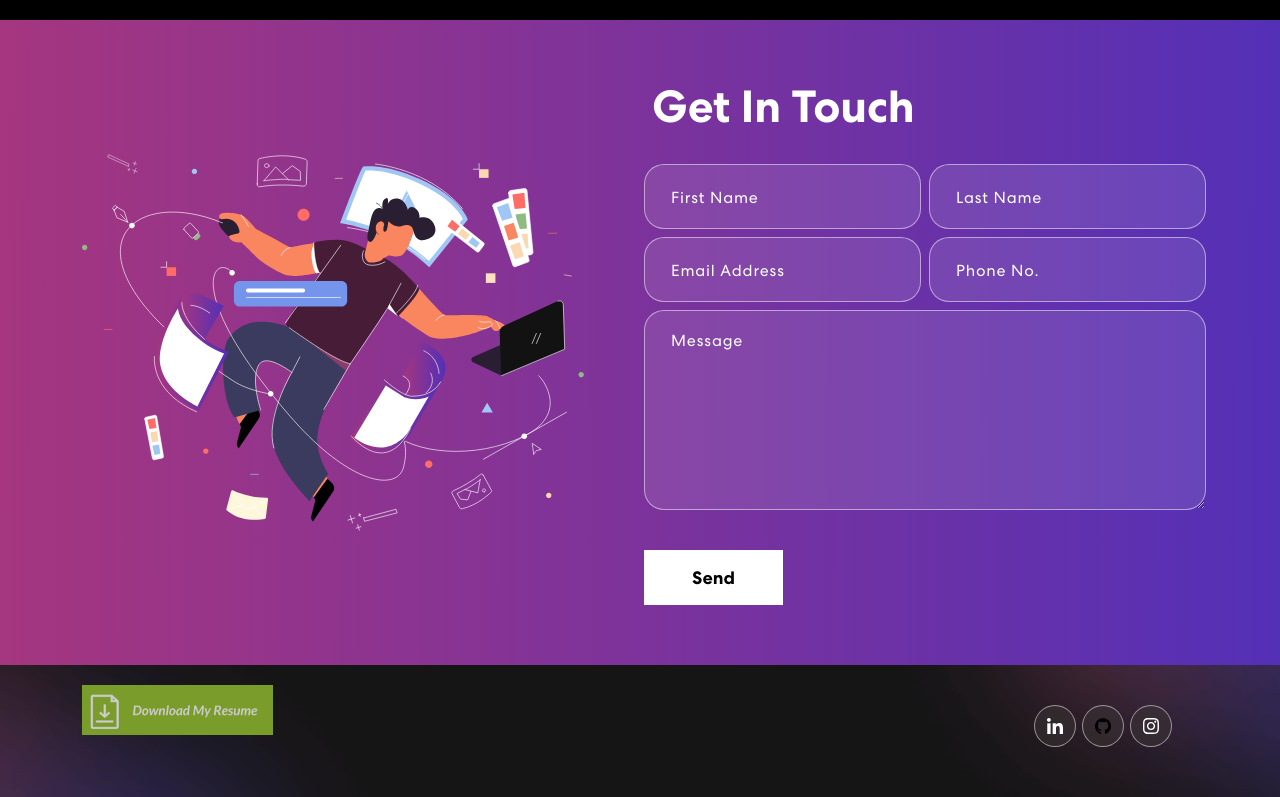
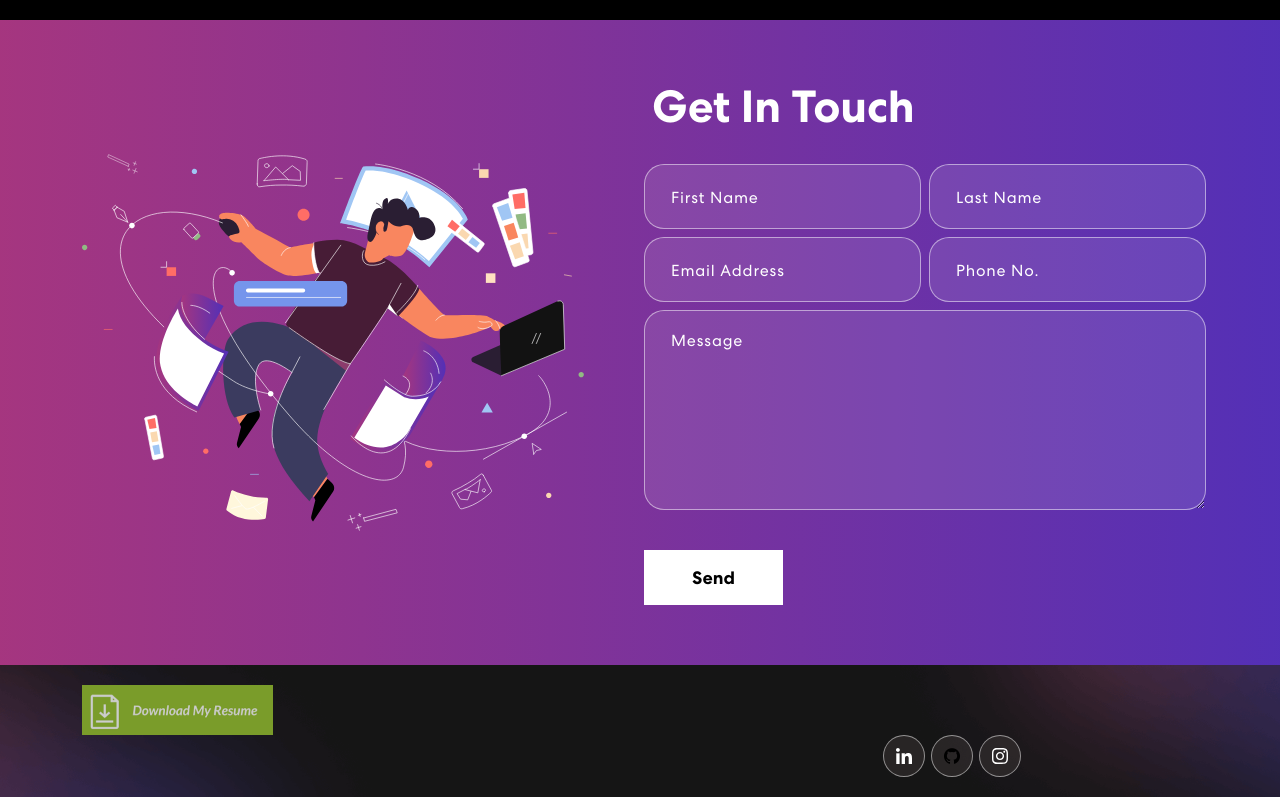
Before and after one commit to saurav9283/MY_Portfolio, a React (Create React App) app: page / in a window 1280 px wide. Shown: the part 2000-2797 px from the top of the page. Built offline with nearby package versions, Linux system fonts and the light colour scheme.

Commit message:
last commit

```diff
--- a/src/App.css
+++ b/src/App.css
@@ -1,17 +1,17 @@
 /************ Custom Font ************/
 @font-face {
   font-family: Centra;
-	src: url('./assets/font/CentraNo2-Bold.ttf');
+  src: url("./assets/font/CentraNo2-Bold.ttf");
   font-weight: 700;
 }
 @font-face {
   font-family: Centra;
-	src: url('./assets/font/CentraNo2-Medium.ttf');
+  src: url("./assets/font/CentraNo2-Medium.ttf");
   font-weight: 500;
 }
 @font-face {
   font-family: Centra;
-	src: url('./assets/font/CentraNo2-Book.ttf');
+  src: url("./assets/font/CentraNo2-Book.ttf");
   font-weight: 400;
 }
 
@@ -21,7 +21,6 @@
   padding: 0;
   box-sizing: border-box;
 }
-
 
 html {
   scroll-behavior: smooth;
@@ -34,16 +33,25 @@ body {
   position: relative;
   background-color: #121212 !important;
   color: #fff !important;
-  font-family: 'Centra', sans-serif !important;
+  font-family: "Centra", sans-serif !important;
 }
 
-h1, h2, h3, h4, h5, h6 {
+h1,
+h2,
+h3,
+h4,
+h5,
+h6 {
   margin: 0;
   padding: 0;
   line-height: normal;
 }
 
-p, a, li, button, ul {
+p,
+a,
+li,
+button,
+ul {
   margin: 0;
   padding: 0;
   line-height: normal;
@@ -64,16 +72,18 @@ button {
   background-color: transparent;
 }
 
-input:focus, textarea:focus, select:focus {
+input:focus,
+textarea:focus,
+select:focus {
   outline: none;
 }
 
-@media (min-width:1700px) {
+/* @media (min-width: 1700px) {
   main .container {
     max-width: 100%;
     padding: 0 150px;
   }
-}
+} */
 
 p.success {
   color: green;
@@ -89,7 +99,7 @@ nav.navbar {
   width: 100%;
   top: 0;
   z-index: 9999;
-  transition:  0.32s ease-in-out;
+  transition: 0.32s ease-in-out;
 }
 nav.navbar.scrolled {
   padding: 0px 0;
@@ -100,7 +110,7 @@ nav.navbar a.navbar-brand {
 }
 nav.navbar .navbar-nav .nav-link.navbar-link {
   font-weight: 400;
-  color: #fff ; /* !important */
+  color: #fff; /* !important */
   letter-spacing: 0.8px;
   padding: 0 25px;
   font-size: 18px;
@@ -115,15 +125,15 @@ span.navbar-text {
   display: flex;
   align-items: center;
 }
-.social-icon {
+.social-icon1 {
   display: inline-block;
-    margin-left: 14px;
+  margin-left: 20px;
   margin-top: 25px;
 }
-.social-icon a {
+.social-icon1 a {
   width: 42px;
   height: 42px;
-    background-color:rgba(61, 54, 54, 0.5);
+  background-color: rgba(61, 54, 54, 0.5);
   display: inline-flex;
   border-radius: 50%;
   margin-right: 6px;
@@ -132,8 +142,7 @@ span.navbar-text {
   line-height: 1;
   border: 1px solid rgba(255, 255, 255, 0.5);
 }
-.social-icon a::before
-{
+.social-icon1 a::before {
   content: "";
   width: 42px;
   height: 42px;
@@ -143,16 +152,16 @@ span.navbar-text {
   transform: scale(0);
   transition: 0.3s ease-in-out;
 }
-.social-icon a:hover::before {
+.social-icon1 a:hover::before {
   transform: scale(1);
 }
-.social-icon a img {
+.social-icon1 a img {
   width: 40%;
-	z-index: 1;
+  /* z-index: 1; */
   transition: 0.3s ease-in-out;
 }
-.social-icon a:hover img {
-	filter: brightness(0) saturate(100%) invert(0%) sepia(7%) saturate(98%) hue-rotate(346deg) brightness(95%) contrast(86%);
+.social-icon1 a:hover img {
+  filter: brightness(0) ;
 }
 .navbar-text button {
   font-weight: 700;
@@ -213,7 +222,7 @@ nav.navbar .navbar-toggler-icon:before {
   background-color: #fff;
   top: 0;
   left: 0;
-	content: '';
+  content: "";
   z-index: 2;
   transition: all 300ms linear;
 }
@@ -238,16 +247,20 @@ nav.navbar .navbar-toggler[aria-expanded="true"] .navbar-toggler-icon {
 .banner {
   margin-top: 0;
   padding: 260px 0 40px 0;
-  background-image: url('./assets/img/banner-bg.png');
+  background-image: url("./assets/img/banner-bg.png");
   background-position: top center;
   background-size: cover;
   background-repeat: no-repeat;
 }
-.banner .tagline{
+.banner .tagline {
   font-weight: 700;
   letter-spacing: 0.8px;
   padding: 8px 10px;
-  background: linear-gradient(90.21deg, rgba(170, 54, 124, 0.5) -5.91%, rgba(74, 47, 189, 0.5) 111.58%);
+  background: linear-gradient(
+    90.21deg,
+    rgba(170, 54, 124, 0.5) -5.91%,
+    rgba(74, 47, 189, 0.5) 111.58%
+  );
   border: 1px solid rgba(255, 255, 255, 0.5);
   font-size: 20px;
   margin-bottom: 16px;
@@ -261,16 +274,10 @@ nav.navbar .navbar-toggler[aria-expanded="true"] .navbar-toggler-icon {
   margin-bottom: 20px;
   display: block;
 }
-.ddb{
-  background-color: #8064A2 !important;
+.ddb {
+  background-color: #8064a2 !important;
 }
-/* .banner p {
-  color: #B8B8B8;
-  font-size: 18px;
-  letter-spacing: 0.8px;
-  line-height: 1.5em;
-  width: 96%;
-} */
+
 .banner button {
   color: #fff;
   font-weight: 700;
@@ -325,7 +332,7 @@ nav.navbar .navbar-toggler[aria-expanded="true"] .navbar-toggler-icon {
 	font-weight: 700;
 } */
 .skill p {
-    color: #B8B8B8;
+  color: #b8b8b8;
   font-size: 18px;
   letter-spacing: 0.8px;
   line-height: 1.5em;
@@ -390,7 +397,7 @@ nav.navbar .navbar-toggler[aria-expanded="true"] .navbar-toggler-icon {
   position: absolute;
   width: 0;
   height: 100%;
-    background: linear-gradient(90.21deg, #AA367C -5.91%, #4A2FBD 111.58%);
+  background: linear-gradient(90.21deg, #aa367c -5.91%, #4a2fbd 111.58%);
   top: 0;
   left: 0;
   z-index: -1;
@@ -422,7 +429,7 @@ nav.navbar .navbar-toggler[aria-expanded="true"] .navbar-toggler-icon {
 }
 .proj-imgbx::before {
   content: "";
-  background: linear-gradient(90.21deg, #AA367C -5.91%, #4A2FBD 111.58%);
+  background: linear-gradient(90.21deg, #aa367c -5.91%, #4a2fbd 111.58%);
   opacity: 0.85;
   position: absolute;
   width: 100%;
@@ -470,7 +477,7 @@ nav.navbar .navbar-toggler[aria-expanded="true"] .navbar-toggler-icon {
 
 /************ Projects Css ************/
 .contact {
-  background: linear-gradient(90.21deg, #AA367C -5.91%, #4A2FBD 111.58%);
+  background: linear-gradient(90.21deg, #aa367c -5.91%, #4a2fbd 111.58%);
   padding: 60px 0 200px 0;
   margin-bottom: -140px;
 }
@@ -482,7 +489,8 @@ nav.navbar .navbar-toggler[aria-expanded="true"] .navbar-toggler-icon {
   font-weight: 700;
   margin-bottom: 30px;
 }
-.contact form input, .contact form textarea {
+.contact form input,
+.contact form textarea {
   width: 100%;
   background: rgba(255, 255, 255, 0.1);
   border: 1px solid rgba(255, 255, 255, 0.5);
@@ -495,16 +503,19 @@ nav.navbar .navbar-toggler[aria-expanded="true"] .navbar-toggler-icon {
   letter-spacing: 0.8px;
   transition: 0.3s ease-in-out;
 }
-.contact form input:focus, .contact form textarea:focus {
+.contact form input:focus,
+.contact form textarea:focus {
   background: rgba(255, 255, 255, 1);
   color: #121212;
 }
-.contact form input::placeholder, .contact form textarea::placeholder {
+.contact form input::placeholder,
+.contact form textarea::placeholder {
   font-size: 16px;
   font-weight: 400;
   color: #fff;
 }
-.contact form input:focus::placeholder, .contact form textarea:focus::placeholder {
+.contact form input:focus::placeholder,
+.contact form textarea:focus::placeholder {
   color: #121212;
   opacity: 0.8;
 }
@@ -544,21 +555,84 @@ nav.navbar .navbar-toggler[aria-expanded="true"] .navbar-toggler-icon {
 /************ Footer Css ************/
 .footer {
   padding: 0 0 50px 0;
-  background-image: url('./assets/img/footer-bg.png');
+  background-image: url("./assets/img/footer-bg.png");
   background-position: center center;
   background-size: cover;
   background-repeat: no-repeat;
   height: 150px;
 }
 
-.footer img{
+.footer img {
   cursor: pointer;
 }
-.footer img:hover{
+.footer img:hover {
   transform: scale(0.9);
 }
+.text-center{
+  margin-left: 600px;
+}
+@media (min-width: 250px) and (max-width: 500px) {
+  .text-center {
+    margin-left: 160px;
+  }
+}
+@media (min-width: 500px) and (max-width: 700px) {
+  .text-center {
+    margin-left: 160px;
+  }
+}
+
+@media (min-width: 700px) and (max-width: 900px) {
+  .text-center {
+    margin-left: 300px;
+  }
+}
+
+@media (min-width: 900px) and (max-width: 1100px) {
+  .text-center {
+    margin-left: 530px;
+  }
+}
+
+.social-icon2 {
+  display: inline-block;
+  margin:0;
+}
+.social-icon2 a {
+  width: 42px;
+  height: 42px;
+  background-color: rgba(61, 54, 54, 0.5);
+  display: inline-flex;
+  border-radius: 50%;
+  margin-right: 6px;
+  align-items: center;
+  justify-content: center;
+  line-height: 1;
+  border: 1px solid rgba(255, 255, 255, 0.5);
+}
+.social-icon2 a::before {
+  content: "";
+  width: 42px;
+  height: 42px;
+  position: absolute;
+  background-color: #ffffff;
+  border-radius: 50%;
+  transform: scale(0);
+  transition: 0.3s ease-in-out;
+}
+.social-icon2 a:hover::before {
+  transform: scale(1);
+}
+.social-icon2 a img {
+  width: 40%;
+  transition: 0.3s ease-in-out;
+}
+.social-icon2 a:hover img {
+  filter: brightness(0) ;
+}
+
 .newsletter-bx {
-  background: #FFFFFF;
+  background: #ffffff;
   border-radius: 55px;
   color: #121212;
   padding: 85px 125px;
@@ -581,7 +655,7 @@ nav.navbar .navbar-toggler[aria-expanded="true"] .navbar-toggler-icon {
 }
 .new-email-bx::before {
   content: "";
-  background: linear-gradient(90.21deg, #AA367C -5.91%, #4A2FBD 111.58%);
+  background: linear-gradient(90.21deg, #aa367c -5.91%, #4a2fbd 111.58%);
   border-radius: 20px;
   position: absolute;
   z-index: -1;
@@ -610,7 +684,7 @@ nav.navbar .navbar-toggler[aria-expanded="true"] .navbar-toggler-icon {
   padding: 0 15px;
 }
 .new-email-bx button {
-  background: linear-gradient(90.21deg, #AA367C -5.91%, #4A2FBD 111.58%);
+  background: linear-gradient(90.21deg, #aa367c -5.91%, #4a2fbd 111.58%);
   padding: 20px 65px;
   color: #fff;
   font-weight: 500;
@@ -623,12 +697,12 @@ nav.navbar .navbar-toggler[aria-expanded="true"] .navbar-toggler-icon {
 .footer p {
   font-weight: 400;
   font-size: 14px;
-  color: #B8B8B8;
+  color: #b8b8b8;
   letter-spacing: 0.5px;
   margin-top: 20px;
 }
 
-.dda{
+.dda {
   border: 1px solid white;
   font-weight: bold;
   border-radius: 5px;
--- a/src/components/Footer.js
+++ b/src/components/Footer.js
@@ -21,8 +21,8 @@ export const Footer = () => {
           <Col size={8} sm={8} style={{marginTop:"20px"}}>
             <img src={logo1} alt="Logo1" onClick={cvdownload} />
           </Col>
-          <Col size={12} sm={6} className="text-center text-sm-end" style={{marginLeft:"550px" , marginTop:"-55px"}}>
-            <div className="social-icon">
+          <Col size={12} sm={6} className="text-center">
+            <div className="social-icon2">
               <a href="https://www.linkedin.com/in/saurav-kumar-1883971b6/" target="_blank" rel="noopener noreferrer"><img src={navIcon1} alt="Icon" /></a>
               <a href="https://github.com/saurav9283" target="_blank" rel="noopener noreferrer"><img src={navIcon2} alt="Icon" /></a>
               <a href="https://www.instagram.com/saurav9283/" target="_blank" rel="noopener noreferrer"><img src={navIcon3} alt="Icon" /></a>
--- a/src/components/NavBar.js
+++ b/src/components/NavBar.js
@@ -47,7 +47,7 @@ export const NavBar = () => {
               <Nav.Link href="#projects" className={activeLink === 'projects' ? 'active navbar-link' : 'navbar-link'} onClick={() => onUpdateActiveLink('projects')}>Projects</Nav.Link>
             </Nav>
             <span className="navbar-text">
-              <div className="social-icon">
+              <div className="social-icon1">
                 <a href="https://www.linkedin.com/in/saurav-kumar-1883971b6/" target="_blank"><img src={navIcon1} alt="" /></a>
                 <a href="https://github.com/saurav9283" target="_blank"><img src={navIcon2} alt="" /></a>
                 <a href="https://www.instagram.com/saurav9283/" target="_blank"><img src={navIcon3} alt="" /></a>
```
Also changed, not shown: src/components/Banner.js (+56 -30 lines), src/components/MailchimpForm.js (+3 -6 lines), src/components/Showpopup.js (added, +17 -0 lines). Lines whose indentation alone changed are shown as unchanged.
